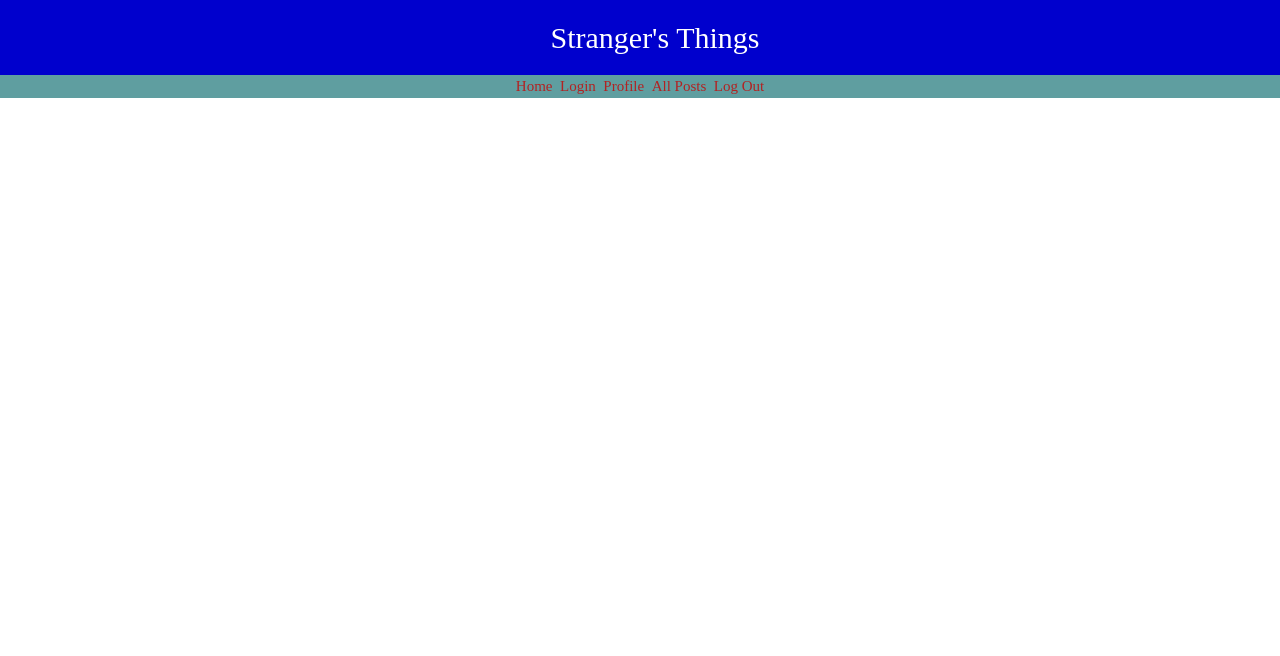
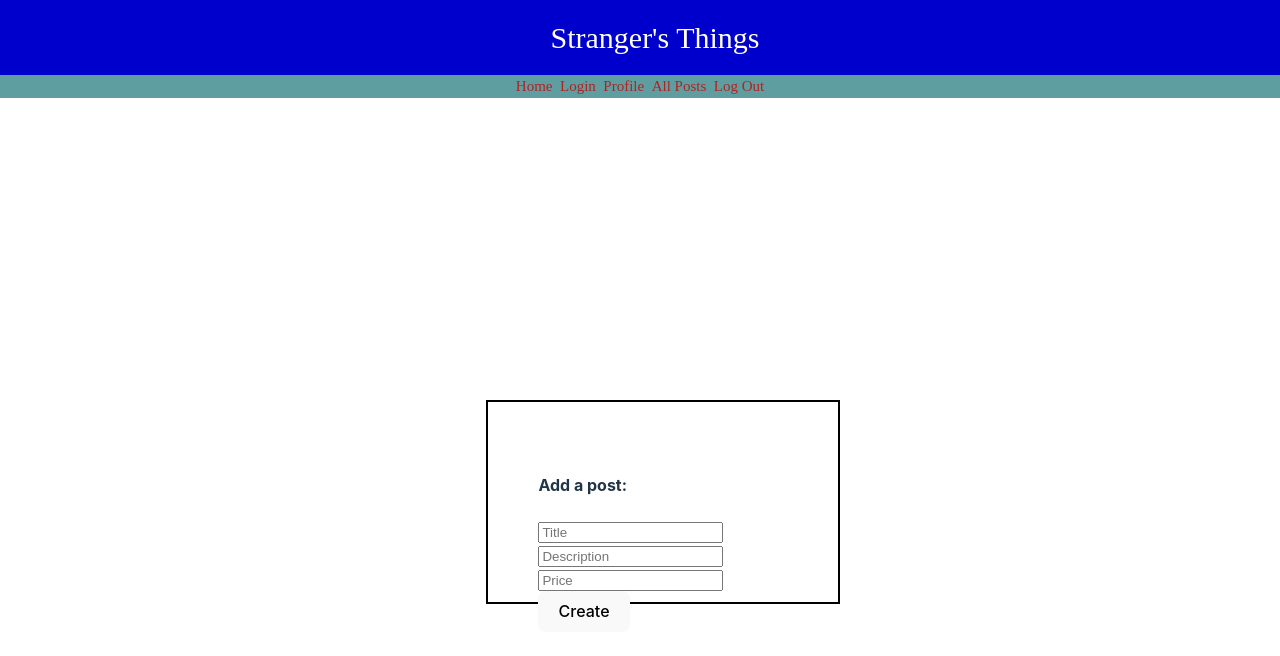
Before and after one commit to beccahlen/strangersthings, a React (Vite) app: page /AddPost in a window 1280 px wide. Shown: the top 656 px of the page. Built offline with nearby package versions, Linux system fonts and the light colour scheme.

Commit message:
Login and Registration forms now submit a token/push to API

```diff
--- a/src/App.css
+++ b/src/App.css
@@ -72,9 +72,19 @@ a:visited {
   color:firebrick;
 }
 
+.searchBar {
+  position:relative;
+  top: 110px;
+  padding: 10px;
+  margin: 10px;
+  font-size: 15px;
+  border: 1px solid firebrick;
+  width: 75%;
+}
+
 .posts {
   position:relative;
-  top: 80px;
+  top: 120px;
   padding: 10px;
   margin: 10px;
   font-size: 15px;
--- a/src/App.jsx
+++ b/src/App.jsx
@@ -34,6 +34,8 @@ function App() {
           <Route path="/Registration" element={<RegistrationPage />}>Registration</Route> &nbsp;
           <Route path="/AllPosts" element={<AllPosts />}>Messages</Route> &nbsp;
           <Route path="/Logout" element={<Logout />}>Log Out</Route> &nbsp;
+
+          <Route path="/AddPost" element={<AddPost />}>Add post</Route>
           </Routes>
     </>
   )
--- a/src/components/AddPost.jsx
+++ b/src/components/AddPost.jsx
@@ -4,6 +4,7 @@ import '../App.css'
 function NewPost (){
         const [title, setTitle] = useState('')
         const [description, setDescription] = useState('')
+        const [price, setPrice] = useState('')
         const [message, setMessage] = useState('')
 
         let handleSubmit = async (e) => {
@@ -11,10 +12,18 @@ function NewPost (){
             try {
               let res = await fetch("https://strangers-things.herokuapp.com/api/2306-FTB-ET-WEB-FT/posts", {
                 method: "POST",
-                body: JSON.stringify({
-                  title: title,
-                  description: description,
-                }),
+                headers: {
+                    'Content-Type': 'application/json',
+                    'Authorization': `Bearer ${token}`
+                  },
+                  body: JSON.stringify({
+                     post: {
+                        title: your_title_variable_here,
+                        description: your_description_variable_here,
+                        price: your_price_variable_here,
+                     }
+
+           })
               });
               let resJson = await res.json();
               if (res.status === 200) {
@@ -45,6 +54,12 @@ function NewPost (){
                       placeholder="Description"
                       onChange={(e) => setDescription(e.target.value)}
                     />
+                      <input
+                      type="text"
+                      value={price}
+                      placeholder="Price"
+                      onChange={(e) => setPrice(e.target.value)}
+                    />
 
                     <button type="submit">Create</button>
 
--- a/src/components/AllPosts.jsx
+++ b/src/components/AllPosts.jsx
@@ -1,9 +1,11 @@
 import { useState, useEffect } from "react"
 import { useNavigate } from "react-router-dom"
+import SearchBar from "./SearchBar"
 import '../App.css'
 
-function AllPosts () {
-    const [allPosts, setAllPosts] = useState([])
+function allPosts () {
+    const [posts, setPosts] = useState([])
+    const [searchResults, setSearchResults] = useState([])
     const [err, setError] = useState(null)
     const navigate = useNavigate();
 
@@ -13,7 +15,7 @@ function AllPosts () {
                 const response = await fetch('https://strangers-things.herokuapp.com/api/2306-FTB-ET-WEB-FT/posts')
                 const posts = await response.json()
 
-                setAllPosts(posts.data.posts)
+                setPosts(posts.data.posts)
 
             }
             catch(err) {
@@ -24,10 +26,12 @@ function AllPosts () {
     }, [])
 
 
-    console.log(allPosts)
+    console.log(posts)
 
-    return <>
- {allPosts.map((p, index) =>
+    return (<>
+<div className="searchBar">Search posts here: <SearchBar posts={posts} setSearchResults={setSearchResults}/></div>
+
+ {posts.map((p, index) =>
     <div key={index}
     className="posts"
     onClick={() => navigate(`/${p.id}`)}>
@@ -36,6 +40,7 @@ function AllPosts () {
     <h3>Username: {p.author.username}</h3>
     </div> )}
     </>
+    )
 }
 
-export default AllPosts
+export default allPosts
--- a/src/components/LoginPage.jsx
+++ b/src/components/LoginPage.jsx
@@ -25,12 +25,14 @@ function LoginPage () {
             return
         }
 
-        let response = await fetch('https://strangers-things.herokuapp.com/api/2306-FTB-ET-WEB-FT/users/register', {
+        let response = await fetch('https://strangers-things.herokuapp.com/api/2306-FTB-ET-WEB-FT/users/login', {
             method: 'POST',
             headers: {
                 'Content-Type': 'application/json'
             },
-            body: JSON.stringify({ username, password })
+            body: JSON.stringify({
+                user: {username, password
+        }})
         })
 
         console.log('-- SENT TO SERVER--')
--- a/src/components/Logout.jsx
+++ b/src/components/Logout.jsx
@@ -3,8 +3,6 @@ import React from "react";
 function Logout () {
     return (
         <h1>logged out
-<br/><br/>
-            to do - link to API to remove token
         </h1>
     )
 }
--- a/src/components/Messages.jsx
+++ b/src/components/Messages.jsx
@@ -1,14 +1,16 @@
 import React from "react";
+import AddPost from "./AddPost"
 
 //use token to see messages, dont need settoken will be just token
 
 function Messages () {
     return (
-        <h1>Messages<br/><br/>
+        <h6>Messages<br/><br/>
             to do - link to API using token to pull only logged in user messages<br/>
             allow add messages to push to API<br/>
             allow delete messages remove from API <br/>
-        </h1>
+            <AddPost />
+        </h6>
     )
 }
 
--- a/src/components/RegistrationPage.jsx
+++ b/src/components/RegistrationPage.jsx
@@ -1,5 +1,6 @@
 import { useState, useRef, useEffect } from "react";
 import LoginPage from "./LoginPage";
+import axios from "axios";
 import { useNavigate } from "react-router-dom";
 
 export default function RegistrationForm() {
@@ -24,7 +25,10 @@ export default function RegistrationForm() {
             headers: {
                 'Content-Type': 'application/json'
             },
-            body: JSON.stringify({ username, password })
+            body: JSON.stringify({
+              user: {
+              username,
+              password } })
         })
 
         console.log('-- SENT TO SERVER--')
--- /dev/null
+++ b/src/components/SearchBar.jsx
@@ -0,0 +1,25 @@
+import React from "react"
+import AllPosts from "./AllPosts"
+
+const SearchBar = ({allPosts, setSearchResults}) => {
+    const handleSubmit = (e) => e.preventDefault()
+
+    const handleSearchChange = (e) => {
+        if(!e.target.value) return setSearchResults(posts)
+
+        const resultsArray = posts.filter(post => post.title.includes(e.target.value)) || post.body.includes(e.target.value)
+
+        setSearchResults(results)
+    }
+
+    return(
+        <header><form className="search" onSubmit={handleSubmit}>
+            <input className="searchInput" type="text" id="search" onChange={handleSearchChange}
+            />
+            <button className="searchButton">Click</button>
+            </form>
+            </header>
+    )
+}
+
+export default SearchBar
```
